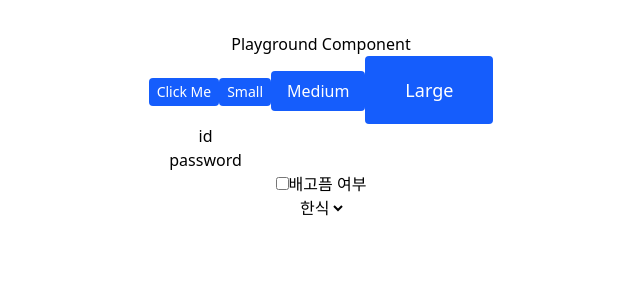
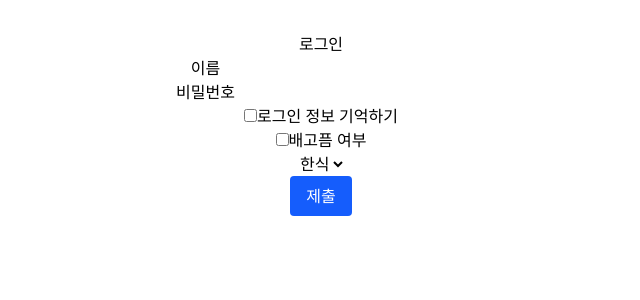
Before and after one commit to GoGradually/react-my-hard-tutorial, a React (Vite) app in the folder react-make-component/: page / in a window 1280 px wide. Shown: the top 300 px of the page, without its empty margins (319-959 px from the left). Built offline with nearby package versions, Linux system fonts and the light colour scheme.

Commit message:
feat: 로그인 페이지 컴포넌트 추가 및 App에서 사용

```diff
--- a/react-make-component/src/App.tsx
+++ b/react-make-component/src/App.tsx
@@ -1,7 +1,7 @@
-import Playground from "./pages/Playground";
+import LoginPage from "./pages/LoginPage.tsx";
 
 function App() {
-  return <Playground />;
+  return <LoginPage />;
 }
 
 export default App;
--- a/react-make-component/src/components/Button.tsx
+++ b/react-make-component/src/components/Button.tsx
@@ -20,7 +20,6 @@ function Button({ description, variant, size, disabled, onClick }: ButtonProps)
 
   const baseClass = `${variantMap[variant]} ${sizeMap[size]} rounded`;
   const disabledClass = disabled ? " opacity-50 cursor-not-allowed" : "";
-  console.log("Button props:", { description, variant, size });
 
     return (
     <button
--- a/react-make-component/src/components/Input.tsx
+++ b/react-make-component/src/components/Input.tsx
@@ -1,4 +1,4 @@
-import type { ChangeEvent } from 'react';
+import type {ChangeEvent} from 'react';
 
 type InputProps = {
     label?: string;
@@ -13,12 +13,15 @@ function Input({label, value, type, onChange}: InputProps) {
     }
     return (
         <div>
-            {label && <label>{label}</label>}
-            <input
-                type={type || 'text'}
-                value={value}
-                onChange={handleChange}
-            />
+            <span>{label && <label>{label}</label>}
+            </span>
+            <span>
+                <input
+                    type={type || 'text'}
+                    value={value}
+                    onChange={handleChange}
+                />
+            </span>
         </div>
     );
 }
--- /dev/null
+++ b/react-make-component/src/pages/LoginPage.tsx
@@ -0,0 +1,47 @@
+import {useState} from "react";
+import Button from "../components/Button";
+import Input from "../components/Input";
+import Checkbox from "../components/Checkbox.tsx";
+import Select from "../components/Select.tsx";
+
+function LoginPage() {
+    const [name, setName] = useState("");
+    const [password, setPassword] = useState("");
+    const [isHungry, setIsHungry] = useState(false);
+  const [menu, setMenu] = useState("한식");
+  const [containLoginInfo, setContainLoginInfo] = useState(false);
+
+    const menuOptions = [
+      { value: "한식", label: "한식" },
+      { value: "중식", label: "중식" },
+      { value: "일식", label: "일식" },
+      { value: "양식", label: "양식" },
+    ];
+
+    return (
+    <div>
+        <h1>로그인</h1>
+        <div>
+            <Input value={name} label="이름" onChange={setName}/>
+        </div>
+        <div>
+            <Input value={password} type="password" label="비밀번호" onChange={setPassword}/>
+        </div>
+        <Checkbox checked={containLoginInfo} onChange={setContainLoginInfo} label="로그인 정보 기억하기"/>
+        <div>
+            <Checkbox checked={isHungry} onChange={setIsHungry} label="배고픔 여부"/>
+        </div>
+        <div>
+            <Select options={menuOptions} value={menu} onChange={setMenu}/>
+        </div>
+        <div>
+            <Button description="제출" variant="primary" size="medium" onClick={() => {
+                alert(`이름: ${name}\n비밀번호: ${password}\n로그인 정보 기억하기: ${containLoginInfo}\n배고픔 여부: ${isHungry}\n선택한 메뉴: ${menu}`);
+            }}/>
+        </div>
+
+    </div>
+  );
+}
+
+export default LoginPage;
--- a/react-make-component/src/pages/Playground.tsx
+++ /dev/null
@@ -1,44 +0,0 @@
-import {useState} from "react";
-import Button from "../components/Button";
-import Input from "../components/Input";
-import Checkbox from "../components/Checkbox.tsx";
-import Select from "../components/Select.tsx";
-
-function Playground() {
-    const [name, setName] = useState("");
-    const [password, setPassword] = useState("");
-    const [isHungry, setIsHungry] = useState(false);
-  const [menu, setMenu] = useState("한식")
-
-    const menuOptions = [
-      { value: "한식", label: "한식" },
-      { value: "중식", label: "중식" },
-      { value: "일식", label: "일식" },
-      { value: "양식", label: "양식" },
-    ];
-
-    return (
-    <div>
-      <div>Playground Component</div>
-
-      <Button
-        description="Click Me"
-        variant="primary"
-        size="small"
-      />
-        <Button description="Small" variant="primary" size="small" />
-        <Button description="Medium" variant="primary" size="medium" />
-        <Button description="Large" variant="primary" size="large" />
-
-        <Input value={name} onChange={setName} label="id" />
-        <Input value={password} onChange={setPassword} label="password" type="password" />
-
-        <Checkbox checked={isHungry} label="배고픔 여부" onChange={setIsHungry}></Checkbox>
-        <div>
-            <Select value={menu} onChange={setMenu} options={menuOptions}/>
-        </div>
-    </div>
-  );
-}
-
-export default Playground;
```
